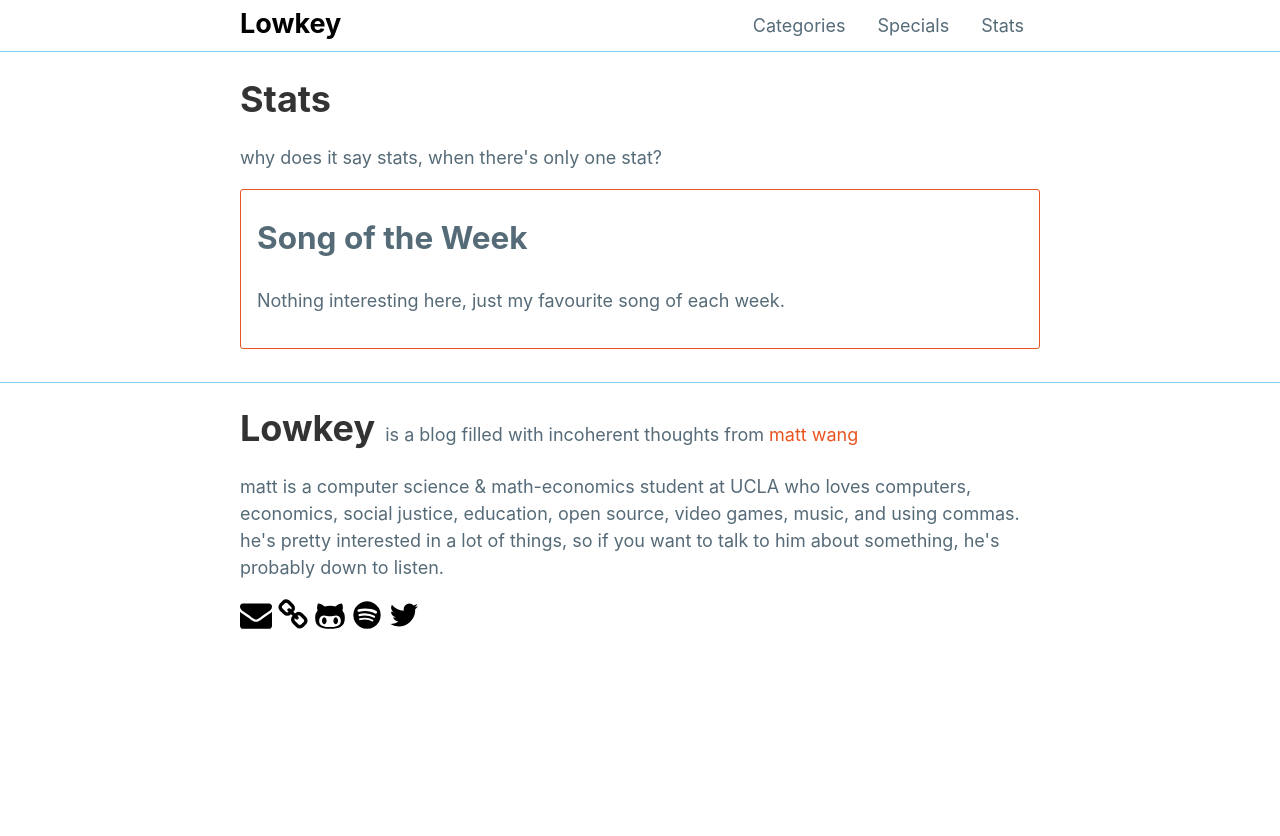
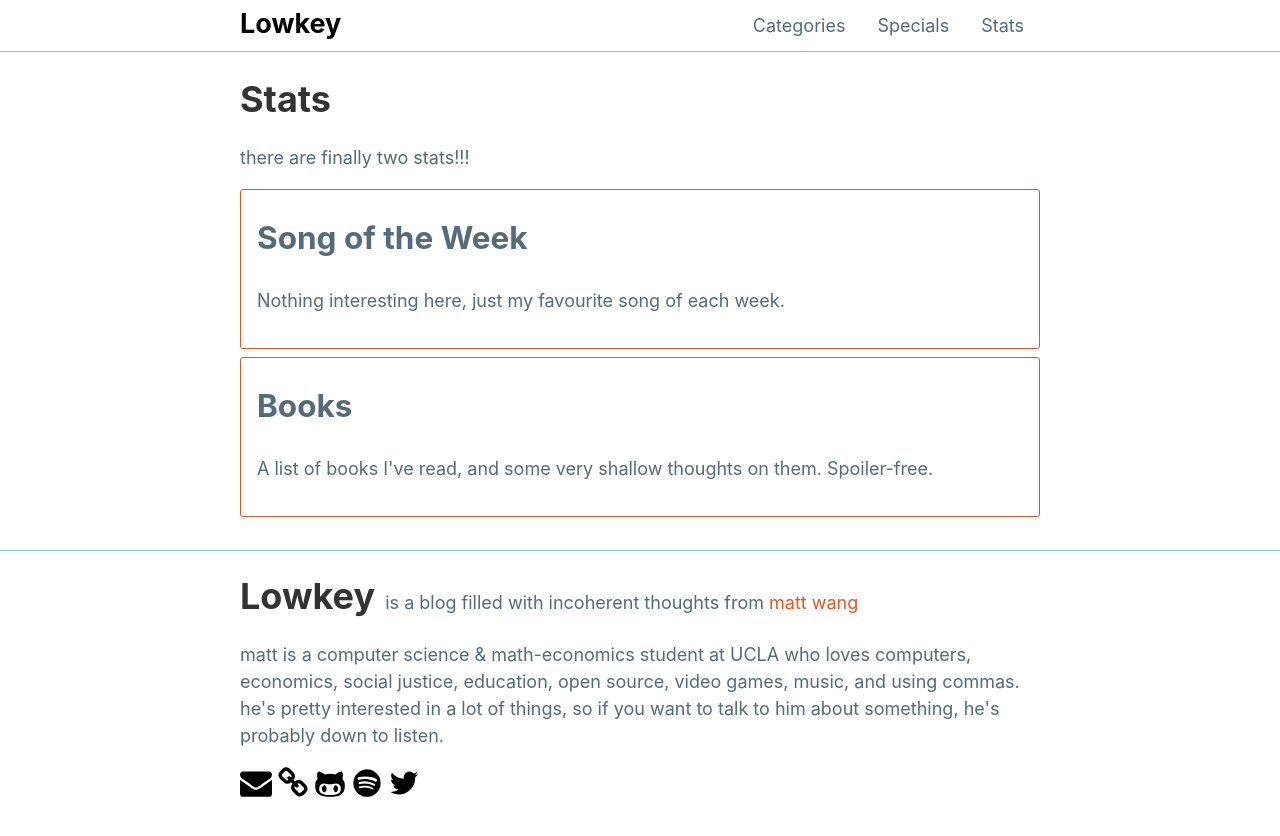
Before and after one commit to mattxwang/lowkey, a Jekyll site: the page built from stats.html, in a window 1280 px wide. Shown: the top 836 px of the page. Built offline with Jekyll 4.4.1, drawn with Linux system fonts in a browser that asks for light colours.

Commit message:
kickstarting books :)

```diff
--- a/_config.yml
+++ b/_config.yml
@@ -9,9 +9,6 @@ collections:
     output: true
   specials:
     title: Specials
-    output: true
-  stats:
-    title: Stats
     output: true
 specials_list:
   - "hindsight2018"
--- a/css/style.css
+++ b/css/style.css
@@ -270,3 +270,8 @@ pre {
   white-space: -o-pre-wrap;    /* Opera 7 */
   word-wrap: break-word;       /* Internet Explorer 5.5+ */
 }
+
+.no-margin {
+  margin-top: 0;
+  margin-bottom: 0;
+}
--- a/stats.html
+++ b/stats.html
@@ -5,7 +5,7 @@ layout: page
 ---
 
 <p>
-  why does it say stats, when there's only one stat?
+  there are finally two stats!!!
 </p>
 
 <div class="card border-primary">
@@ -14,3 +14,10 @@ layout: page
     Nothing interesting here, just my favourite song of each week.
   </p>
 </div>
+
+<div class="card border-primary">
+	<a class="post-listing" href="{{site.baseurl}}/stats/books">Books</a>
+  <p>
+    A list of books I've read, and some very shallow thoughts on them. Spoiler-free.
+  </p>
+</div>
--- a/_stats/song-of-the-week.html
+++ b/stats/song-of-the-week.html
@@ -8,6 +8,9 @@ layout: page
 </p>
 <p>
 	This project is definitely still a work in progress - I think there's a lot of cool statistical analysis I can do here. For now, I'm pretty busy, so it'll just be a simple list.
+</p>
+<p>
+	Oh yeah, and <a target="_blank" rel="noopener noreferrer" href="https://open.spotify.com/playlist/0ebcv8uwo17Gss1UaHoCxK?si=xhz40GZSRJOMjkFmcmEjOg">here's the Spotify playlist, for your convenience.</a>
 </p>
 
 {% for item in site.data.sotw reversed %}
```
Also changed, not shown: _data/books.yml (added, +60 -0 lines), stats/books.html (added, +29 -0 lines).
